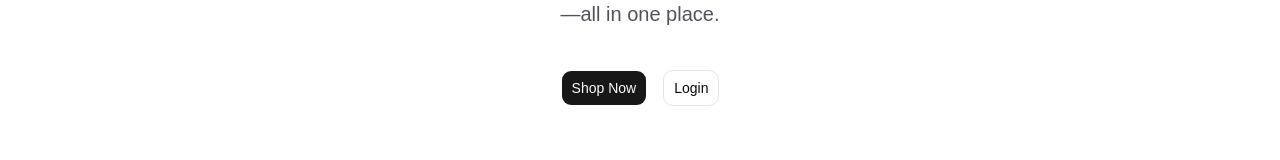
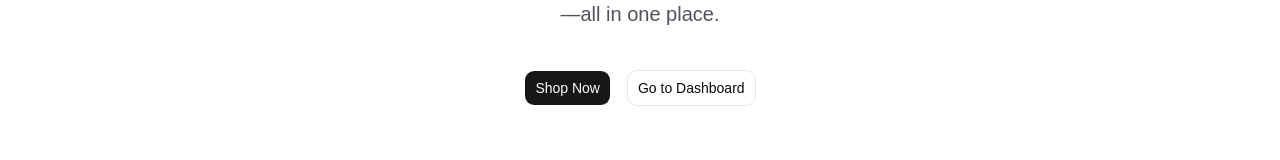
Before and after one commit to jayeshyadav07/QuickShop, a React (Vite) app in the folder app/: page / in a window 1280 px wide. Shown: the part 371-531 px from the top of the page. Built offline with nearby package versions, Linux system fonts and the light colour scheme; no server answers; sample sign-in values are in the browser's storage.

Commit message:
feat: implement Hero section and Navbar components with authentication and navigation integration

```diff
--- a/app/src/components/Hero.jsx
+++ b/app/src/components/Hero.jsx
@@ -1,8 +1,10 @@
-import React from 'react';
+import React, { useContext } from 'react';
 import { Link } from 'react-router';
 import { Button } from '@/components/ui/button';
+import { AuthContext } from '@/context/AuthContext';
 
 const Hero = () => {
+	const { user } = useContext(AuthContext);
 	return (
 		<section className="flex min-h-[75vh] flex-col items-center justify-center rounded-2xl bg-white px-6 text-center">
 			<h1 className="mb-6 text-5xl font-extrabold tracking-tight text-black md:text-6xl">
@@ -20,7 +22,11 @@ const Hero = () => {
 				</Button>
 
 				<Button asChild variant="outline" size="lg">
-					<Link to="/login">Login</Link>
+					{user ? (
+						<Link to="/orders">Go to Dashboard</Link>
+					) : (
+						<Link to="/login">Login</Link>
+					)}
 				</Button>
 			</div>
 		</section>
--- a/app/src/components/Navbar.jsx
+++ b/app/src/components/Navbar.jsx
@@ -48,7 +48,7 @@ const Navbar = () => {
 						<>
 							<span className="text-sm text-muted-foreground">
 								<Link
-									to={`/profile`}
+									to={`/order`}
 									className="hover:text-foreground transition-colors"
 								>
 									Hi, <span className="font-medium">{user.name}</span>
```
